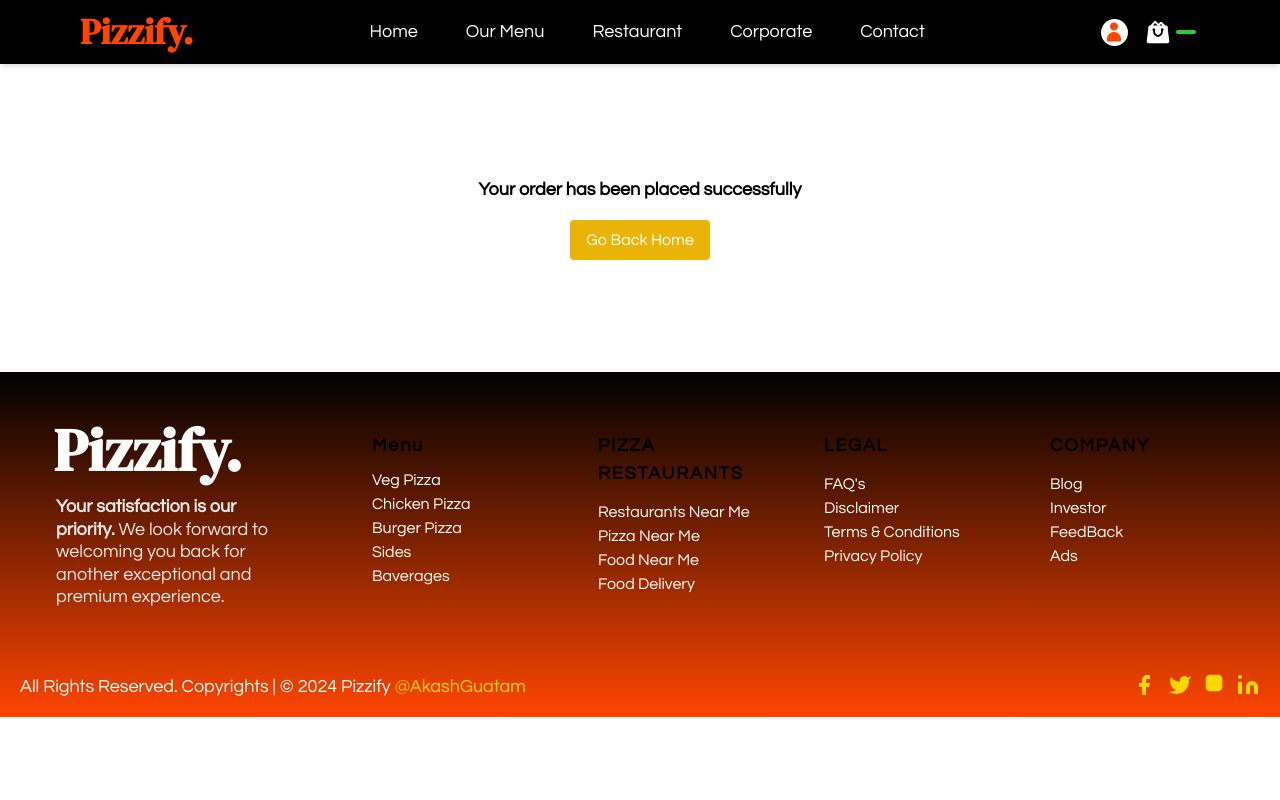
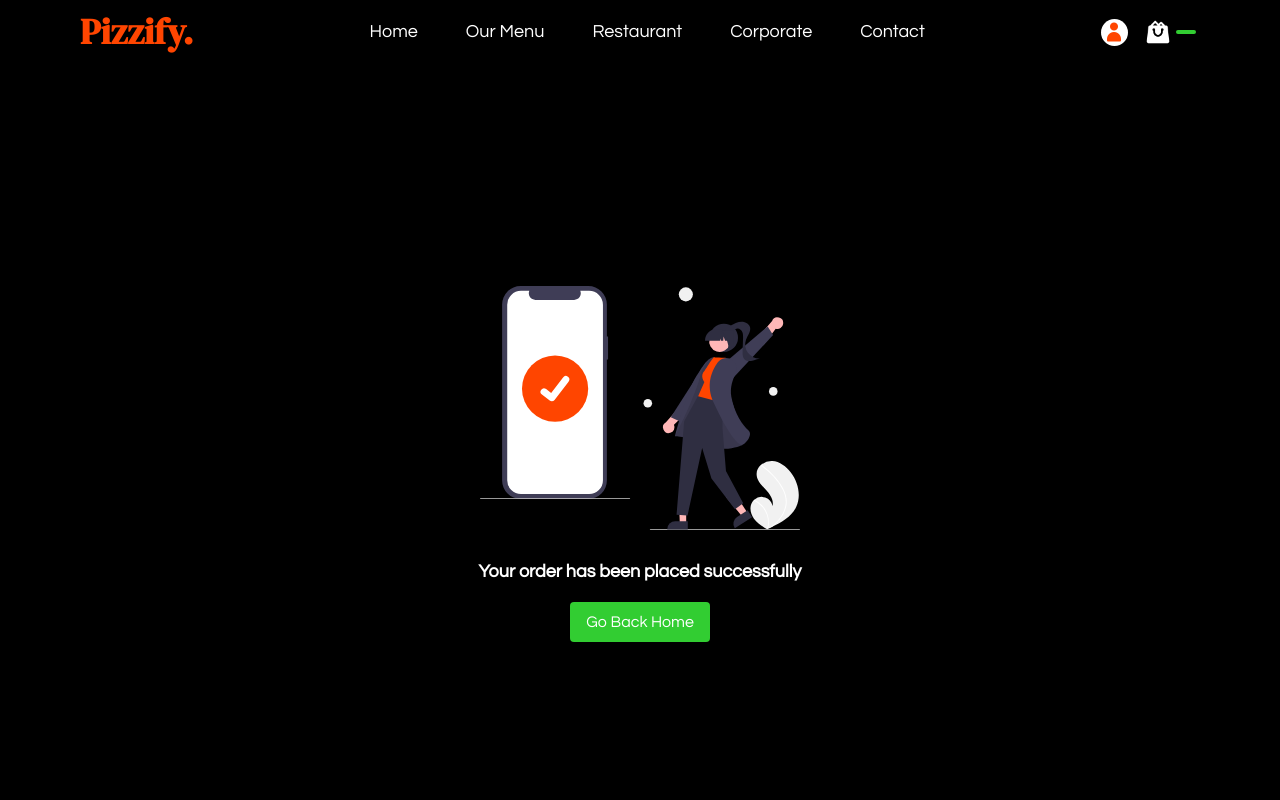
Before and after one commit to AkashGautam0001/desi-pizza-frontend, a React (Vite) app: page /order/success in a window 1280 px wide. Shown: the top 800 px of the page. Built offline with nearby package versions, Linux system fonts and the light colour scheme; no server answers; sample sign-in values are in the browser's storage.

Commit message:
profile page added

```diff
--- a/src/pages/UserProfile.jsx
+++ b/src/pages/UserProfile.jsx
@@ -1,17 +1,23 @@
 import React from "react";
 import Layout from "../layouts/Layout";
-import { Link } from "react-router-dom";
+import { Link, useNavigate } from "react-router-dom";
 import OrderHistory from "./order/OrderHistory";
+import { useDispatch, useSelector } from "react-redux";
+import { logout } from "../redux/slices/AuthSlice";
 
 const UserProfile = () => {
+	const dispatch = useDispatch();
+	const navigate = useNavigate();
 	const handleEditProfile = () => {
 		// Handle edit profile logic here
 		alert("Edit Profile clicked!");
 	};
 
+	const { data } = useSelector((state) => state.auth);
+
 	const handleLogout = () => {
-		// Handle logout logic here
-		alert("Logout clicked!");
+		dispatch(logout());
+		navigate("/");
 	};
 
 	return (
@@ -25,9 +31,8 @@ const UserProfile = () => {
 							alt="User Profile"
 						/>
 						<h2 className="mt-4 text-xl font-semibold text-white">
-							John Doe
+							{data.firstName}
 						</h2>
-						<p className="text-gray-400">johndoe@example.com</p>
 					</div>
 
 					<div className="mt-6 w-full">
@@ -37,13 +42,13 @@ const UserProfile = () => {
 						<div className="mt-4">
 							<div className="flex justify-between items-center border-b border-gray-600 py-2">
 								<span className="text-gray-400">Full Name</span>
-								<span className="text-white">John Doe</span>
+								<span className="text-white">
+									{data.firstName}
+								</span>
 							</div>
 							<div className="flex justify-between items-center border-b border-gray-600 py-2">
 								<span className="text-gray-400">Email</span>
-								<span className="text-white">
-									johndoe@example.com
-								</span>
+								<span className="text-white">{data.email}</span>
 							</div>
 							<div className="flex justify-between items-center border-b border-gray-600 py-2">
 								<span className="text-gray-400">Phone</span>
--- a/src/pages/order/OrderHistory.jsx
+++ b/src/pages/order/OrderHistory.jsx
@@ -72,7 +72,7 @@ const OrderHistory = () => {
 						<>
 							<li
 								key={order.id}
-								className="border-b border-gray-600 py-5 flex justify-between my-2"
+								className="border-b border-gray-600 py-5 flex lg:flex-row flex-col items-center lg:justify-between my-2 space-y-4"
 							>
 								<div className="space-x-4">
 									<span className="text-gray-400 px-4 py-2">
@@ -82,7 +82,7 @@ const OrderHistory = () => {
 										{order.items}
 									</span>
 								</div>
-								<div className="space-x-4">
+								<div className="space-x-4 flex justify-between items-center lg:flex-none">
 									<span
 										className={`px-4 py-2 rounded-full ${
 											order.status === "Delivered"
@@ -97,7 +97,7 @@ const OrderHistory = () => {
 									</span>
 									<Link
 										to={"/order/tracking"}
-										className="py-2 mt-4 px-5 rounded-full font-bold hover:bg-white hover:text-black border border-white text-white hover:bg-accent-dark transition-all duration-300 ease-in-out"
+										className="py-2 px-5 rounded-full font-bold hover:bg-white hover:text-black border border-white text-white hover:bg-accent-dark transition-all duration-300 ease-in-out"
 									>
 										Tracking Order
 									</Link>
--- a/src/pages/order/OrderSuccess.jsx
+++ b/src/pages/order/OrderSuccess.jsx
@@ -1,24 +1,23 @@
 import { useNavigate } from "react-router-dom";
 import Layout from "../../layouts/Layout";
-import { useSelector } from "react-redux";
+import OrderSuccessImage from "../../assets/order-success.svg";
 function OrderSuccess() {
 	const navigate = useNavigate();
 	return (
 		<Layout>
-			<div className="flex flex-col justify-center items-center py-28">
-				{/* <img
-					width={400}
-					height={400}
+			<div className="flex  flex-col justify-center items-center bg-black min-h-screen">
+				<img
 					src={OrderSuccessImage}
-				/> */}
+					className="w-48 lg:w-80"
+				/>
 
-				<p className="text-lg font-semibold">
+				<p className="text-lg font-semibold mt-7 text-white px-14 text-center">
 					Your order has been placed successfully
 				</p>
 
 				<button
 					onClick={() => navigate("/")}
-					className="bg-yellow-500 text-white px-4 py-2 rounded mt-4"
+					className="bg-accent text-white px-4 py-2 rounded mt-4"
 				>
 					Go Back Home
 				</button>
```
Also changed, not shown: src/assets/order-success.svg (added).
